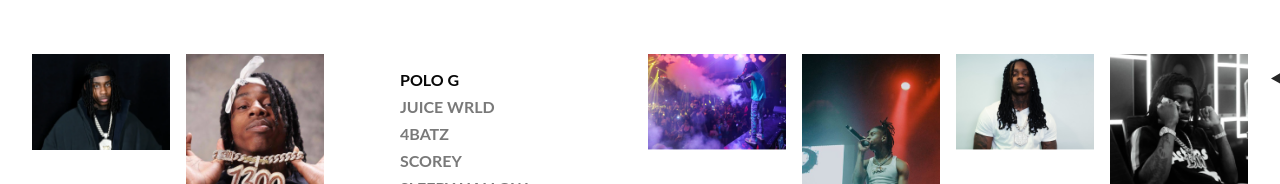
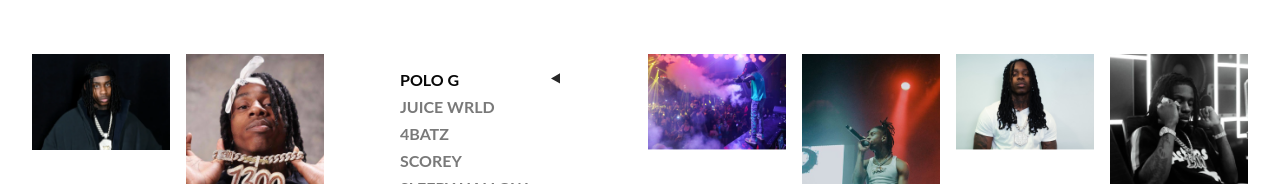
Before and after one commit to R-Collado/arise-react, a React (Vite) app: page / in a window 1280 px wide. Shown: the part 202-386 px from the top of the page. Built offline with nearby package versions, Linux system fonts and the light colour scheme.

Commit message:
fix active arrow not being positioned properly

```diff
--- a/src/scss/_ArtistList.scss
+++ b/src/scss/_ArtistList.scss
@@ -13,7 +13,7 @@
   .artist-list {
     grid-column: 6 / 8;
     list-style: none;
-    // position: absolute;
+    position: relative;
     z-index: 10;
 
     .active-arrow {
```
